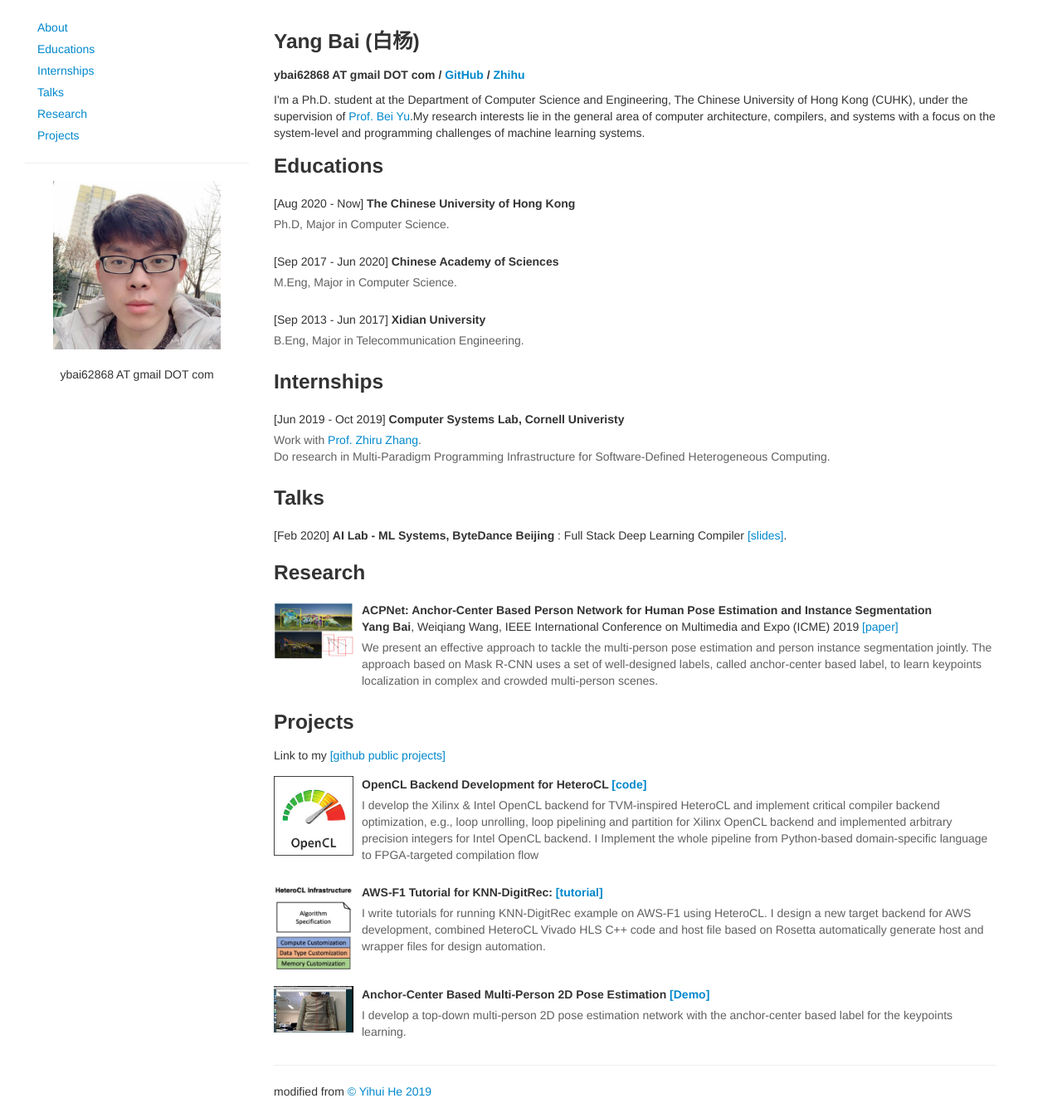
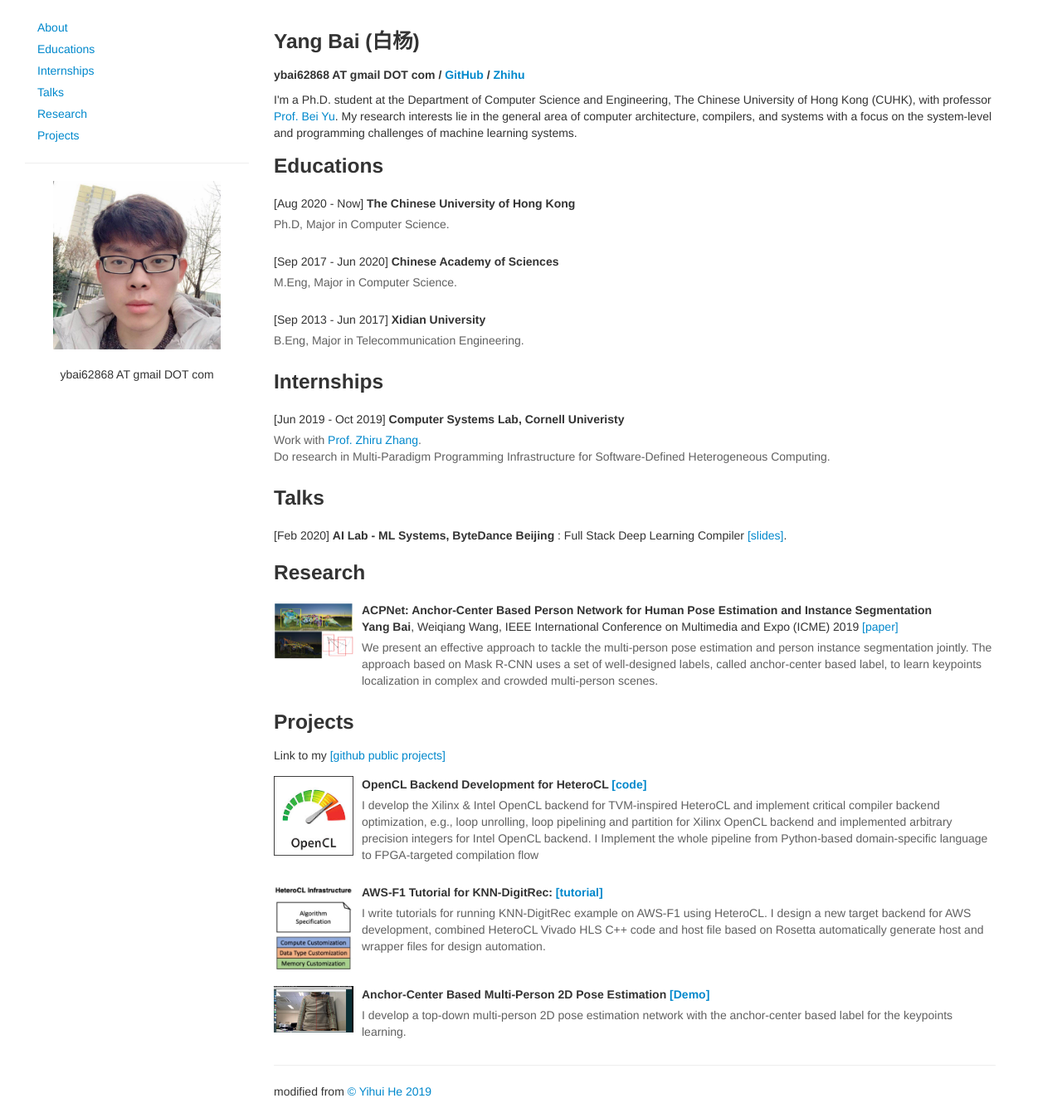
Before and after one commit to ybai62868/ybai62868.github.io, a Jekyll site: the page index.html, which Jekyll copies as it is, in a window 1280 px wide and 1335 px high. Shown: the whole window at 83% size. Built offline with Jekyll 4.4.1, drawn with Linux system fonts in a browser that asks for light colours.

Commit message:
[Add] information about prof

```diff
--- a/index.html
+++ b/index.html
@@ -108,7 +108,7 @@
              </p>
             <p>I served as a reviewer for ECCV'20, ICML'20, CVPR'20, ICLR'20, ICCV'19, CVPR'19, ICLR'19, NIPS'18, Pattern Recognition Letters, TIP and IJCV. </p> -->
             <p>
-                I'm a Ph.D. student at the Department of Computer Science and Engineering, The Chinese University of Hong Kong (CUHK), under the supervision of <a target="_blank" href="http://www.cse.cuhk.edu.hk/~byu/index.html">Prof. Bei Yu</a>.My research interests lie in the general area of computer architecture, compilers, and systems with a focus on the system-level and programming challenges of machine learning systems.
+                I'm a Ph.D. student at the Department of Computer Science and Engineering, The Chinese University of Hong Kong (CUHK), with professor <a target="_blank" href="http://www.cse.cuhk.edu.hk/~byu/">Prof. Bei Yu</a>. My research interests lie in the general area of computer architecture, compilers, and systems with a focus on the system-level and programming challenges of machine learning systems.
 
             </p>
 
```
